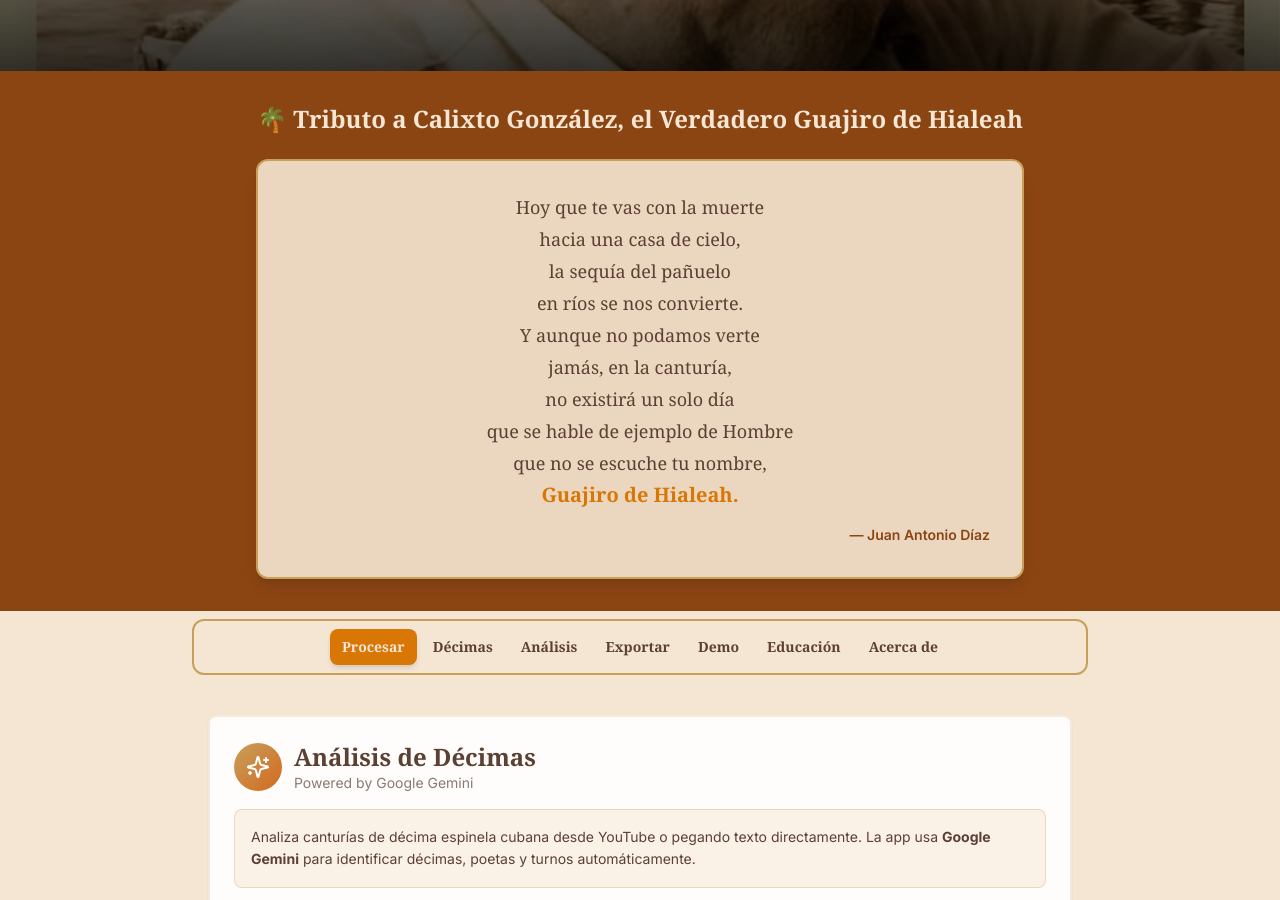
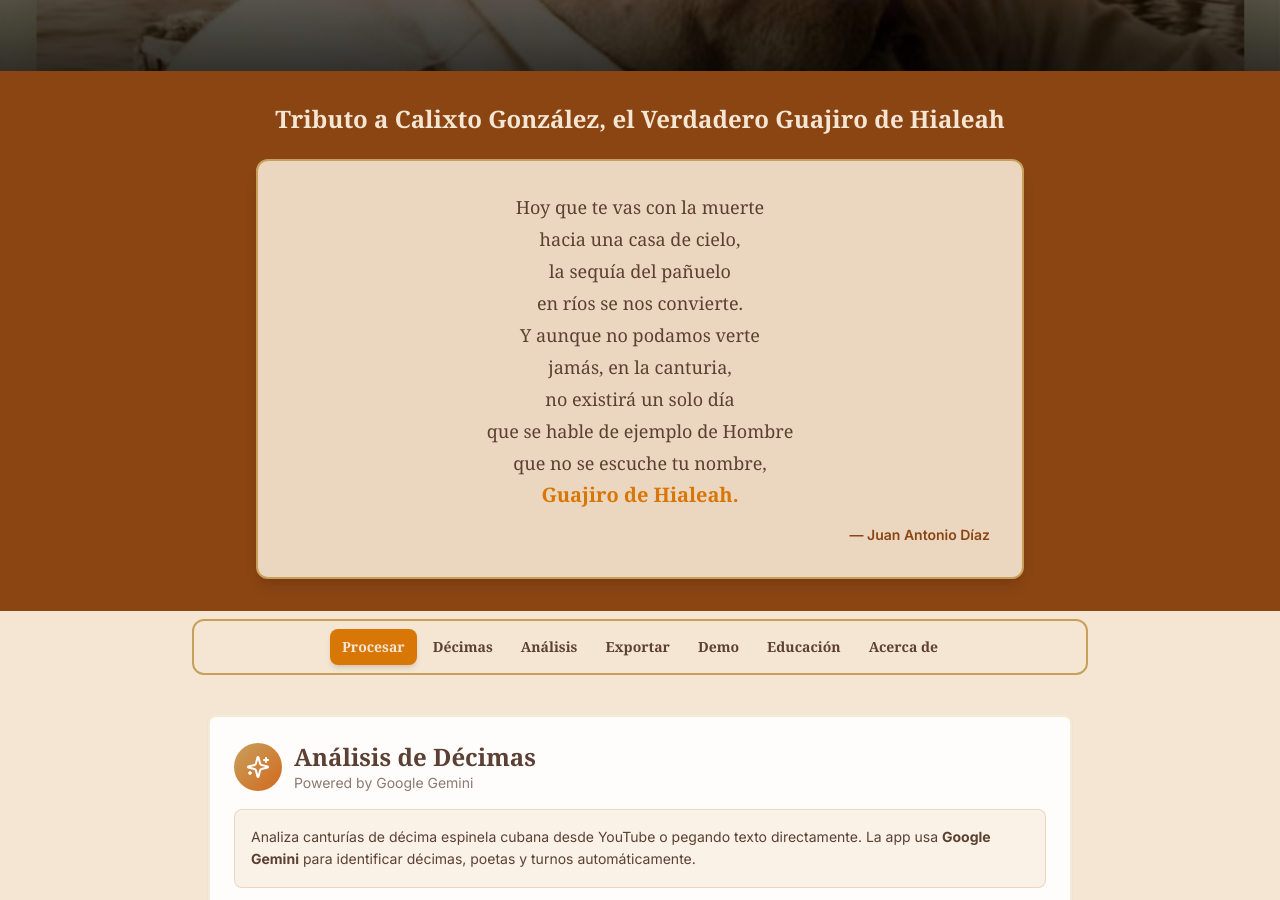
Before and after one commit to ejnburrows-rgb/VD-, a Next.js app: page / in a window 1280 px wide. Shown: the part 811-1711 px from the top of the page. Built offline with nearby package versions, Linux system fonts and the light colour scheme.

Commit message:
style(tribute): remove palm tree emoji from heading

```diff
--- a/components/tribute-section.tsx
+++ b/components/tribute-section.tsx
@@ -5,7 +5,7 @@ export function TributeSection() {
     <section className="bg-[#8B4513] py-8 px-4">
       <div className="container mx-auto max-w-3xl">
         <h2 className="text-xl md:text-2xl font-serif font-bold text-[#F5E6D3] mb-6 text-center">
-          🌴 Tributo a Calixto González, el Verdadero Guajiro de Hialeah
+          Tributo a Calixto González, el Verdadero Guajiro de Hialeah
         </h2>
         <div className="bg-[#F5E6D3]/90 rounded-xl p-6 md:p-8 border-2 border-[#C8A05C] shadow-lg">
           <div className="space-y-1 text-[#5C4033] font-serif text-center text-base md:text-lg leading-relaxed">
@@ -14,7 +14,7 @@ export function TributeSection() {
             <p>la sequía del pañuelo</p>
             <p>en ríos se nos convierte.</p>
             <p>Y aunque no podamos verte</p>
-            <p>jamás, en la canturía,</p>
+            <p>jamás, en la canturia,</p>
             <p>no existirá un solo día</p>
             <p>que se hable de ejemplo de Hombre</p>
             <p>que no se escuche tu nombre,</p>
```
